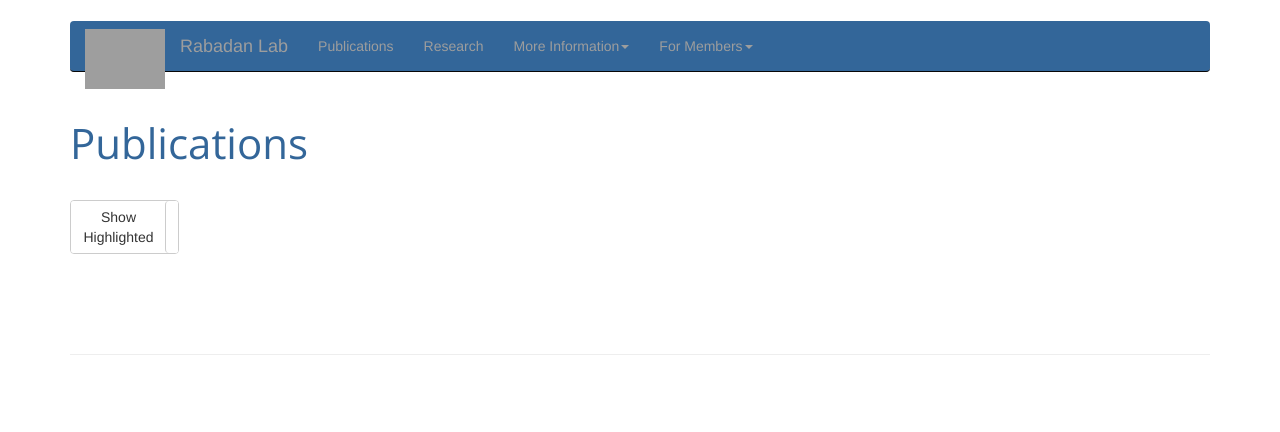
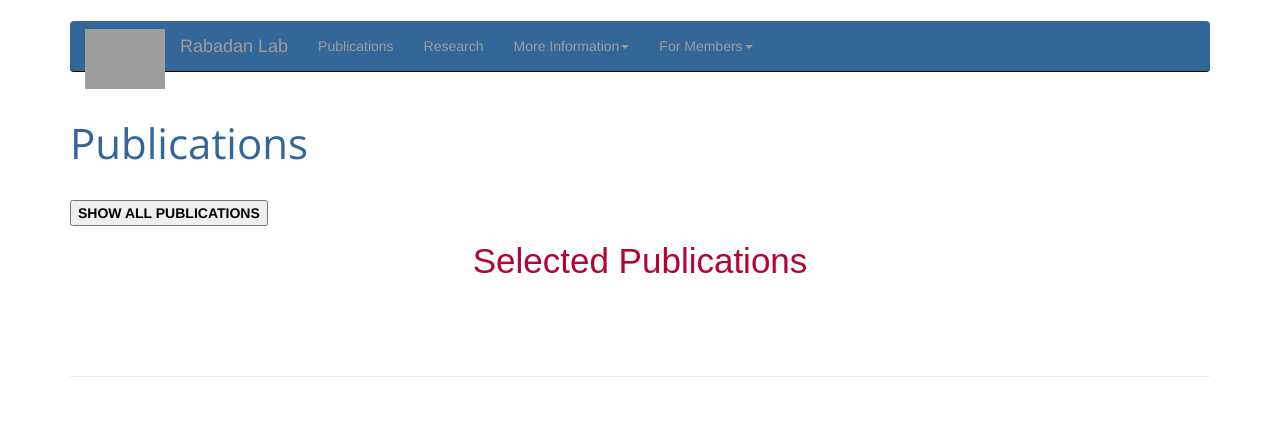
Before and after one commit to gitliver/labsite, a Python web app: template templates/publications.html in a window 1280 px wide. Shown: the part 14-446 px from the top of the page. Run offline with Jinja, Linux system fonts and the light colour scheme; the template is opened without the code that fills it, so the values that code supplies are empty; some libraries are stand-ins or nearby versions; some web fonts are replaced; grey boxes are pictures that could not be loaded.

Commit message:
by default, publications only displays selected

```diff
--- a/static/js/custom.js
+++ b/static/js/custom.js
@@ -29,21 +29,31 @@ function highlightSelected()
 	var myFlag = 0;
 	var mySpeed = 500;
 
-	$('#toggle-event').change(function() {
+	$(".non-highlighted-pub").hide();
+
+	$('#hide-show-pubs').click(function() {
 		if ( myFlag == 0 )
 		{
-			$(".non-highlighted-pub").slideUp();
-			$(".ocustom-smallheader").slideUp();
-			/*
-			$(".non-highlighted-pub").hide();
-			$(".ocustom-smallheader").hide();
-			*/
+			// hide "selected" text
+			$(".hide-on-click").hide();
+			// show non-highlighted publications (i.e., all showing after click)
+			$(".non-highlighted-pub").show("slow");
+			$(".non-highlighted-pub").css('visibility','visible');
+			// change text
+			$('#hide-show-pubs').html("<b>SHOW SELECTED PUBLICATIONS</b>")
+			// toggle flag
 			myFlag = 1;
 		}
 		else
 		{
-			$(".ocustom-smallheader").show("slow");
-			$(".non-highlighted-pub").show("slow");
+			// slow "selected" text
+			$(".hide-on-click").show("slow");
+			// hide non-highlighted publications
+			$(".non-highlighted-pub").slideUp();
+			$(".non-highlighted-pub").css('visibility','hidden');
+			// change text
+			$('#hide-show-pubs').html("<b>SHOW ALL PUBLICATIONS</b>")
+			// toggle flag
 			myFlag = 0;
 		}
 	})
--- a/templates/publications.html
+++ b/templates/publications.html
@@ -14,9 +14,9 @@
 <!-- Content -->
 {% block content %}
 
-  <input id="toggle-event" type="checkbox" checked data-toggle="toggle" data-on="Show<br>Highlighted" data-off="Show<br>All" data-onstyle="default" data-offstyle="default">
-  <br>
-  <br>
+  <button id="hide-show-pubs" style="color: black; cursor: pointer;"><b>SHOW ALL PUBLICATIONS</b></button>
+
+  <div style="text-align:center;" class="hide-on-click ocustom-smallheader">Selected Publications</div>
 
   {% for yearpubs in mydata %}
 
@@ -24,17 +24,21 @@
 
       {% if loop.first %}
         <!-- print year -->
-	<div style="text-align:center;"><a class="ocustom-smallheader" href="/publications/{{ entry.year }}">{{ entry.year }}</a></div>
+	<div style="text-align:center;"><a class="non-highlighted-pub ocustom-smallheader" style="display: none;" href="/publications/{{ entry.year }}">{{ entry.year }}</a></div>
       {% endif %}
 
-      <!-- if publication highlighted, render in grey -->
+      <!-- if publication highlighted, use different class -->
       {% if entry.highlight == 1 %}
-        <div class="ocustom-grey">
+        <div class="highlighted-pub">
+        <!-- <div class="ocustom-grey"> -->
       {% else %}
-        <div class="non-highlighted-pub">
+        <div class="non-highlighted-pub" style="display: none;">
       {% endif %}
 
         <div class="ocustom-pubtitle">
+         <!--
+	 <span style="color: #336699;" class="glyphicon glyphicon-star" aria-hidden="true"></span>
+	 -->
         {{ entry.title|safe }}
         </div>
 
```
